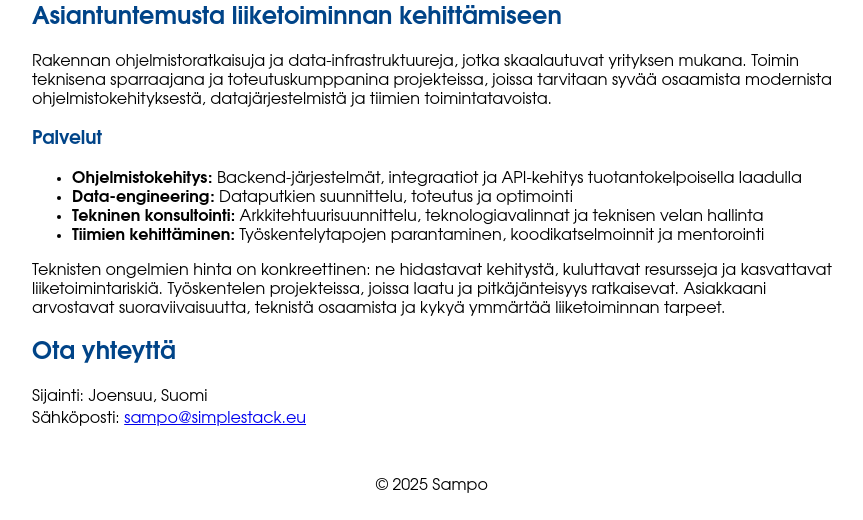
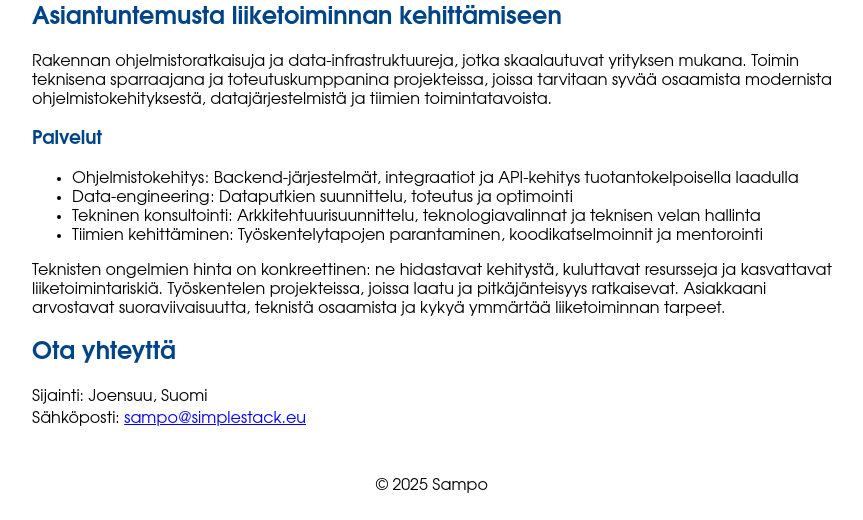
Before and after one commit to wonkybream/wonkybream.github.io, a plain HTML site: page index.html in a window 1280 px wide. Shown: the part 394-914 px from the top of the page, without its empty margins (208-1071 px from the left). Drawn offline with Linux system fonts and the light colour scheme.

Commit message:
Refactor service list for improved clarity

```diff
--- a/index.html
+++ b/index.html
@@ -39,10 +39,10 @@
 
             <h3>Palvelut</h3>
             <ul>
-                <li><strong>Ohjelmistokehitys:</strong> Backend-järjestelmät, integraatiot ja API-kehitys tuotantokelpoisella laadulla</li>
-                <li><strong>Data-engineering:</strong> Dataputkien suunnittelu, toteutus ja optimointi</li>
-                <li><strong>Tekninen konsultointi:</strong> Arkkitehtuurisuunnittelu, teknologiavalinnat ja teknisen velan hallinta</li>
-                <li><strong>Tiimien kehittäminen:</strong> Työskentelytapojen parantaminen, koodikatselmoinnit ja mentorointi</li>
+                <li>Ohjelmistokehitys: Backend-järjestelmät, integraatiot ja API-kehitys tuotantokelpoisella laadulla</li>
+                <li>Data-engineering: Dataputkien suunnittelu, toteutus ja optimointi</li>
+                <li>Tekninen konsultointi: Arkkitehtuurisuunnittelu, teknologiavalinnat ja teknisen velan hallinta</li>
+                <li>Tiimien kehittäminen: Työskentelytapojen parantaminen, koodikatselmoinnit ja mentorointi</li>
             </ul>
 
             <p>Teknisten ongelmien hinta on konkreettinen: ne hidastavat kehitystä, kuluttavat resursseja ja kasvattavat liiketoimintariskiä. Työskentelen projekteissa, joissa laatu ja pitkäjänteisyys ratkaisevat. Asiakkaani arvostavat suoraviivaisuutta, teknistä osaamista ja kykyä ymmärtää liiketoiminnan tarpeet.</p>
```
